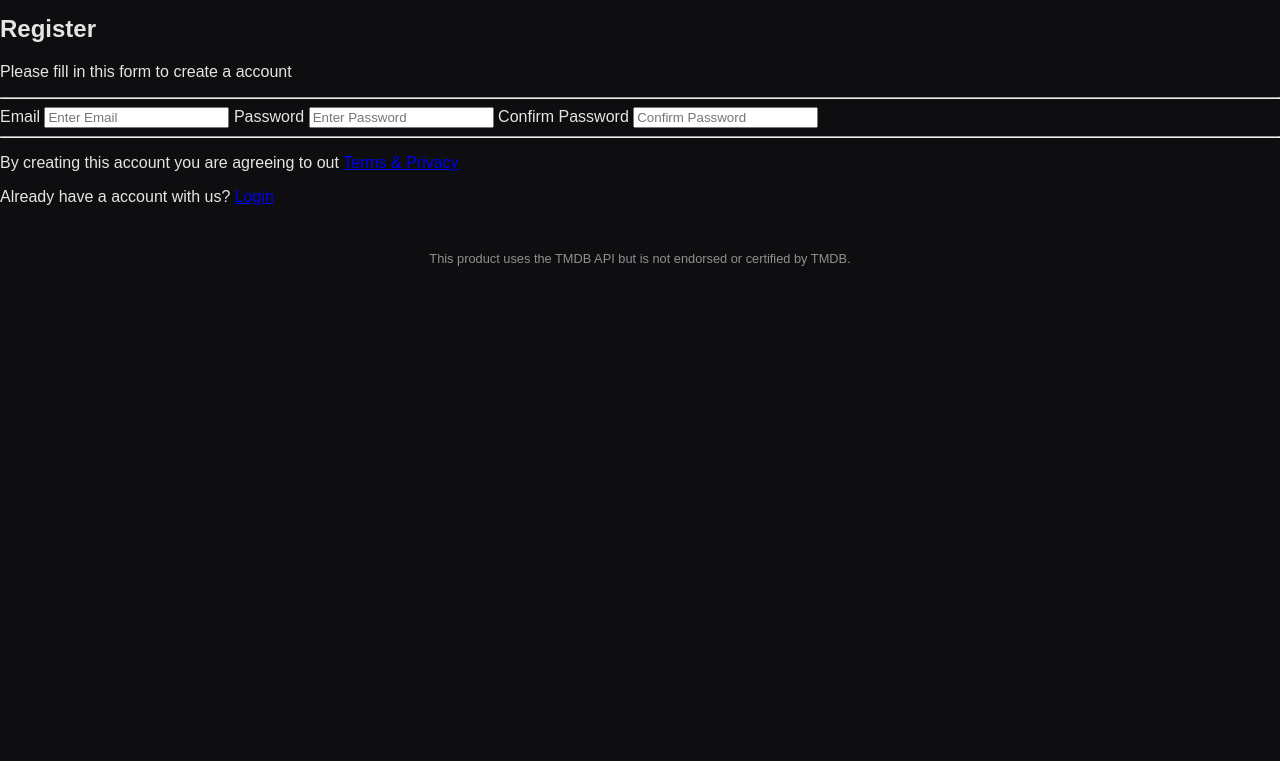
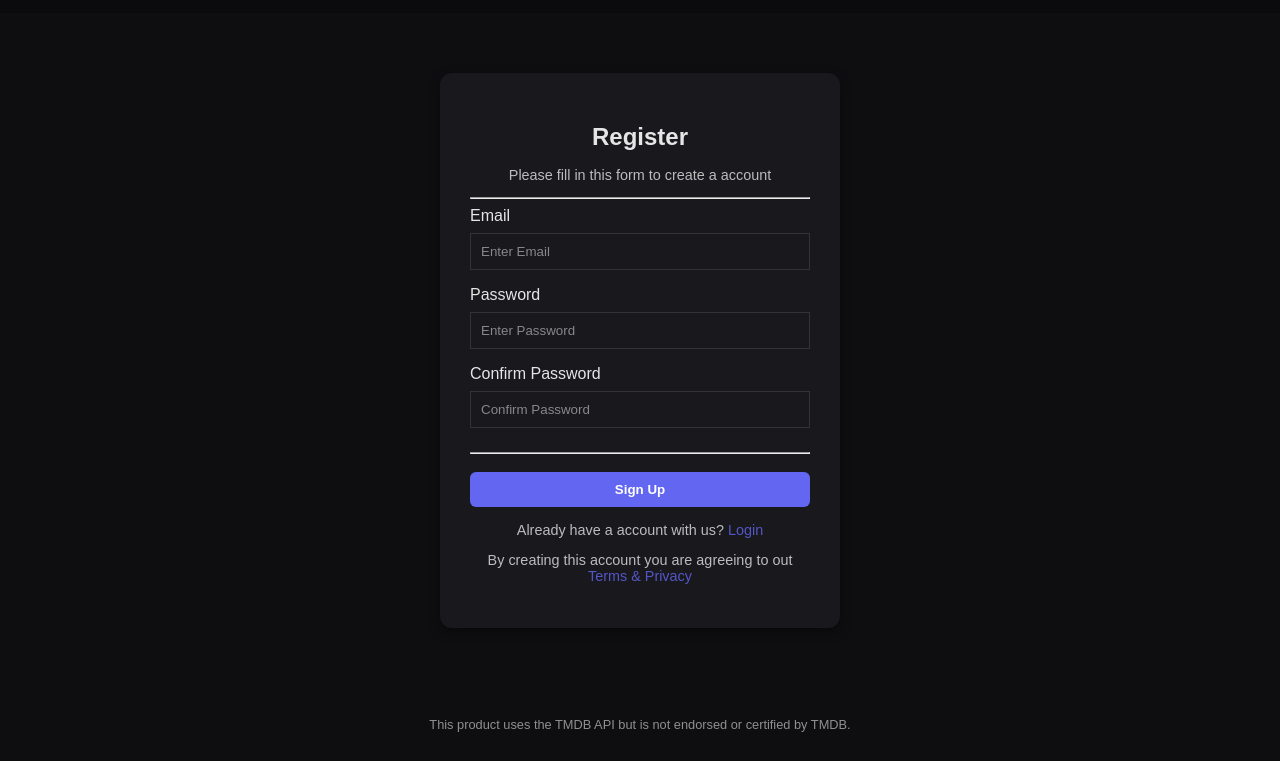
Before and after one commit to GroupB-Team-Project/Movies-TV-Shows, a plain HTML site: page register.html in a window 1280 px wide. Shown: the part 78-839 px from the top of the page. Before the commit the page ends 800 px from the top, so only its background shows below. Drawn offline with Linux system fonts and the light colour scheme.

Commit message:
UPDATED LOGIN AND REGIRSTER AGAIN

```diff
--- a/css/style.css
+++ b/css/style.css
@@ -483,3 +483,82 @@ body.light-mode .close-btn {
     transform: scale(1);
   }
 }
+
+.form-container,
+.login-box,
+.register-box {
+  background: var(--card, #1e1e1e);
+  max-width: 400px;
+  margin: 60px auto;
+  padding: 30px;
+  border-radius: 12px;
+  box-shadow: 0 4px 12px rgba(0, 0, 0, 0.4);
+}
+
+.login-box h1,
+.register-box h1 {
+  text-align: center;
+  margin-bottom: 1rem;
+}
+
+.login-box p,
+.register-box p {
+  text-align: center;
+  font-size: 0.9rem;
+  opacity: 0.8;
+}
+
+input[type="text"],
+input[type="password"],
+input[type="email"] {
+  width: 100%;
+  padding: 10px;
+  margin: 8px 0 16px 0;
+  border: 1px solid #333;
+  background: transparent;
+  color: var(--text, #fff);
+}
+
+input::placeholder {
+  color: #888;
+}
+
+button,
+.btn-login {
+  width: 100%;
+  padding: 10px;
+  background: var(--accent, #0078ff);
+  color: white;
+  border: none;
+  border-radius: 6px;
+  cursor: pointer;
+  margin-top: 10px;
+  font-weight: bold;
+}
+
+button:hover,
+.btm-login:hover {
+  opacity: 0.9;
+}
+
+.signin-link,
+.login-links {
+  text-align: center;
+  margin-top: 10px;
+  font-size: 0.9rem;
+}
+
+.signin-link a,
+.login-links a {
+  color: var(--accent, #0078ff);
+  text-decoration: none;
+}
+
+.link-accent {
+  color: var(--accent, #0078ff);
+  text-decoration: none;
+}
+
+.link-accent:hover {
+  text-decoration: underline;
+}
--- a/register.html
+++ b/register.html
@@ -28,7 +28,7 @@
     </header>
     <section>
       <form action="#" method="post" class="register-form">
-      <div class="register_box">
+      <div class="register-box">
         <h1>Register</h1>
         <p>Please fill in this form to create a account</p>
         <hr>
@@ -39,12 +39,13 @@
         <label for ="confirm_password">Confirm Password</label>
         <input type="text" placeholder = "Confirm Password" name="confirm_password" id="confirm_password" required>
         <hr>
-        <p> By creating this account you are agreeing to out <a href="#">Terms & Privacy</a> </p>
+        <button type="submit" class="btn-signin">Sign Up</button>
+          <p> Already have a account with us? <a href="login.html" class="link-accent">Login</a></p>
+        <p> By creating this account you are agreeing to out <a href="TermsandPrivacy.html" class="link-accent">Terms & Privacy</a> </p>
+
       </div>
 
-      <div class="sigin_link">
-        <p> Already have a account with us? <a href="login.html">Login</a></p>
-      </div>
+
 
 </form>
       </div>
```
Also changed, not shown: TermsandPrivacy.html (added, +38 -0 lines), login.html (+1 -1 lines).
